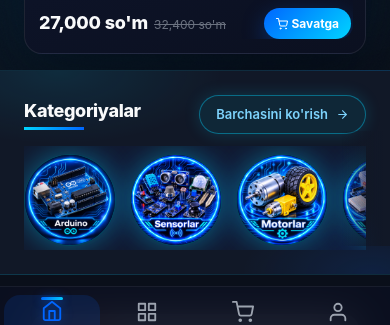
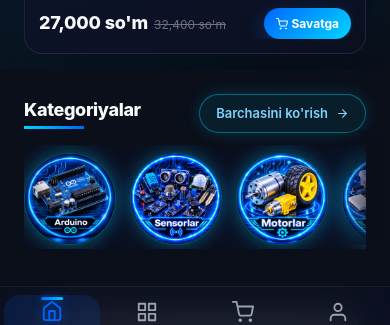
Before and after one commit to karimboyevnodirbek27-ux/robosale.shopp, a React (Vite) app in the folder frontend/: page / in a window 390 px wide. Shown: the part 490-815 px from the top of the page. Built offline with nearby package versions, Linux system fonts and the light colour scheme; no server answers.

Commit message:
ui: remove categories section background band; add per-ring glow pulse animation

```diff
--- a/frontend/src/pages/Home.css
+++ b/frontend/src/pages/Home.css
@@ -76,11 +76,35 @@
     overflow: hidden;
     flex-shrink: 0;
     background: #040a16;
-    border: 1px solid rgba(0, 212, 255, 0.3);
+    border: 1px solid rgba(0, 212, 255, 0.35);
     box-shadow:
-        0 0 26px rgba(0, 212, 255, 0.35),
-        0 0 70px rgba(0, 102, 255, 0.22);
+        0 0 18px rgba(0, 212, 255, 0.42),
+        0 0 45px rgba(0, 212, 255, 0.22),
+        0 0 90px rgba(0, 102, 255, 0.18);
     transition: transform 0.3s ease, box-shadow 0.3s ease, border-color 0.3s ease;
+    animation: categoryGlowPulse 3.2s ease-in-out infinite;
+    animation-delay: var(--glow-delay, 0s);
+}
+
+@keyframes categoryGlowPulse {
+    0%,
+    100% {
+        box-shadow:
+            0 0 16px rgba(0, 212, 255, 0.32),
+            0 0 38px rgba(0, 102, 255, 0.16);
+    }
+
+    50% {
+        box-shadow:
+            0 0 26px rgba(0, 212, 255, 0.55),
+            0 0 75px rgba(0, 102, 255, 0.3);
+    }
+}
+
+@media (prefers-reduced-motion: reduce) {
+    .category-ring {
+        animation: none;
+    }
 }
 
 .category-ring::after {
@@ -109,12 +133,8 @@
 
 .categories-section {
     padding: var(--space-8) 0;
-    background:
-        radial-gradient(ellipse 70% 60% at 15% 0%, rgba(0, 212, 255, 0.1), transparent 60%),
-        radial-gradient(ellipse 60% 55% at 95% 100%, rgba(0, 102, 255, 0.12), transparent 55%),
-        var(--bg-secondary);
-    border-top: 1px solid rgba(0, 212, 255, 0.1);
-    border-bottom: 1px solid rgba(0, 212, 255, 0.1);
+    background: transparent;
+    border: none;
 }
 
 .categories-section .container {
@@ -176,7 +196,7 @@
         right: 0;
         bottom: 0.25rem;
         width: 48px;
-        background: linear-gradient(to right, transparent, var(--bg-secondary) 85%);
+        background: linear-gradient(to right, transparent, var(--bg-primary) 85%);
         pointer-events: none;
         z-index: 2;
     }
--- a/frontend/src/pages/Home.jsx
+++ b/frontend/src/pages/Home.jsx
@@ -91,12 +91,13 @@ const Home = () => {
                     <div className="categories-grid">
                         {categories
                             .filter((category) => CATEGORY_IMG[category.id])
-                            .map((category) => (
+                            .map((category, index) => (
                                 <Link
                                     key={category.id}
                                     to={`/products?category=${category.id}`}
                                     className="category-card"
                                     aria-label={CATEGORY_SHORT[category.id] || category.name}
+                                    style={{ '--glow-delay': `${index * 0.4}s` }}
                                 >
                                     <div className="category-ring">
                                         <img
```
